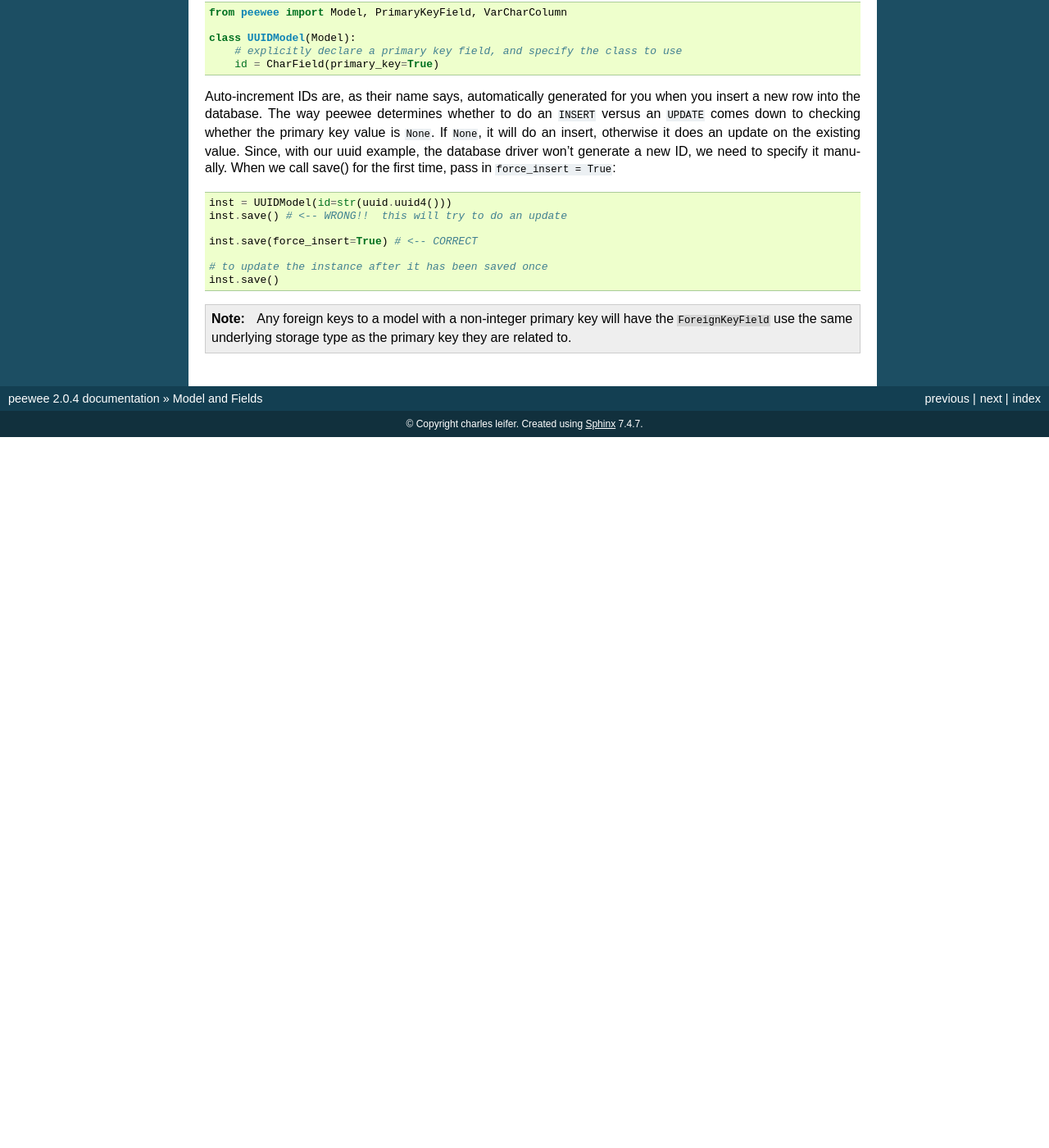
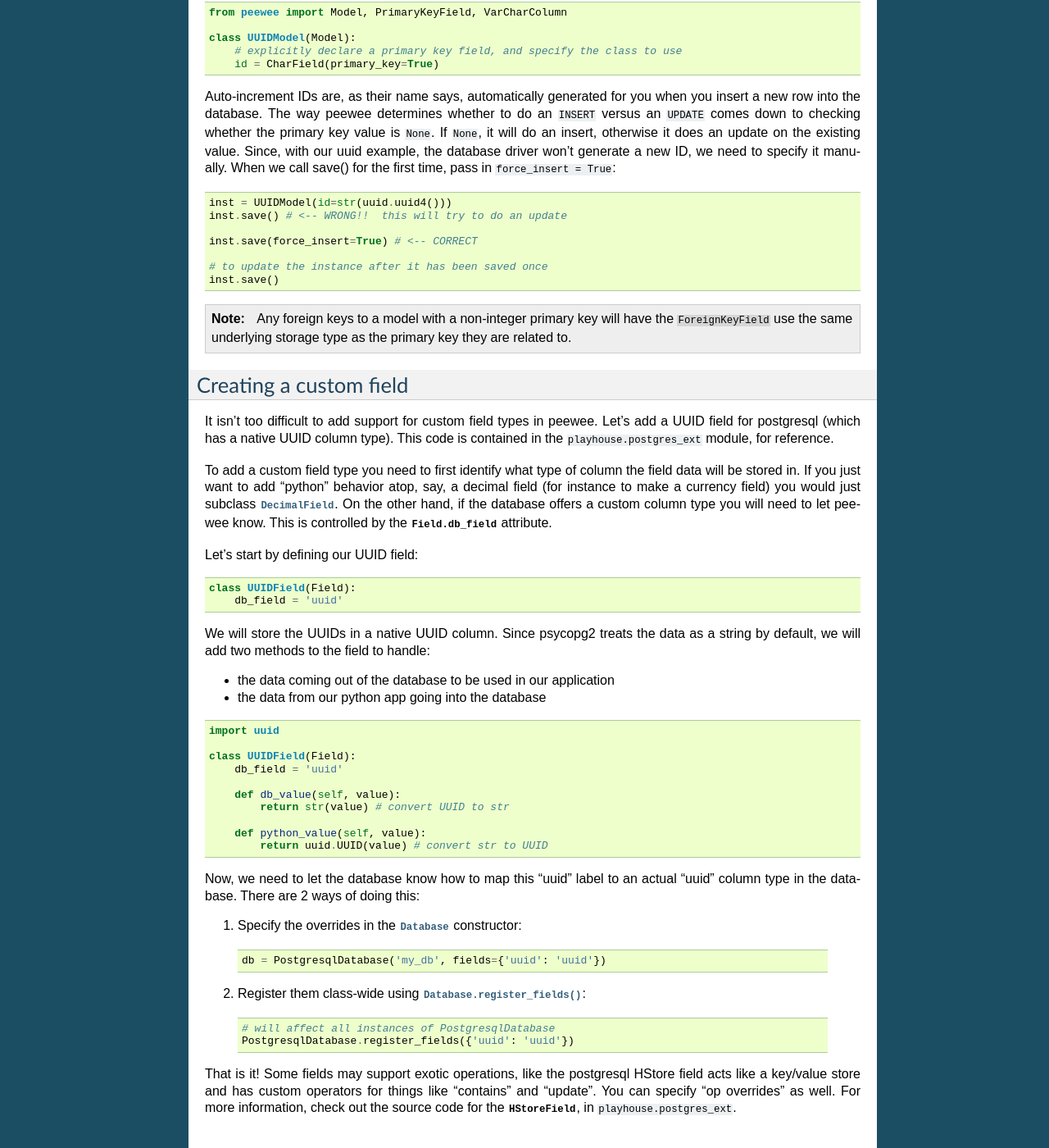
Before and after one commit to coleifer/peewee, a Sphinx documentation site: the page built from docs/peewee/models.rst, in a window 1280 px wide and 1400 px high, scrolled down 6774 px. Shown: the whole window at 82% size. Built offline with Sphinx 7.4.7, drawn with Linux system fonts in a browser that asks for light colours; before the commit the page ends 7307 px from its top, so only the background shows below that; some of the changed text lies outside the part shown.

Commit message:
Adding notes on making a custom field

```diff
--- a/docs/peewee/models.rst
+++ b/docs/peewee/models.rst
@@ -488,3 +488,69 @@ for the first time, pass in ``force_insert = True``:
     Any foreign keys to a model with a non-integer primary key will have the
     ``ForeignKeyField`` use the same underlying storage type as the primary key
     they are related to.
+
+
+.. _custom-fields:
+
+Creating a custom field
+-----------------------
+
+It isn't too difficult to add support for custom field types in peewee. Let's add
+a UUID field for postgresql (which has a native UUID column type). This code is
+contained in the ``playhouse.postgres_ext`` module, for reference.
+
+To add a custom field type you need to first identify what type of column the field
+data will be stored in.  If you just want to add "python" behavior atop, say, a
+decimal field (for instance to make a currency field) you would just subclass
+:py:class:`DecimalField`.  On the other hand, if the database offers a custom
+column type you will need to let peewee know.  This is controlled by the :py:attr:`Field.db_field`
+attribute.
+
+Let's start by defining our UUID field:
+
+.. code-block:: python
+
+    class UUIDField(Field):
+        db_field = 'uuid'
+
+
+We will store the UUIDs in a native UUID column.  Since psycopg2 treats the data as
+a string by default, we will add two methods to the field to handle:
+
+* the data coming out of the database to be used in our application
+* the data from our python app going into the database
+
+.. code-block:: python
+
+    import uuid
+
+    class UUIDField(Field):
+        db_field = 'uuid'
+
+        def db_value(self, value):
+            return str(value) # convert UUID to str
+
+        def python_value(self, value):
+            return uuid.UUID(value) # convert str to UUID
+
+Now, we need to let the database know how to map this "uuid" label to an actual "uuid"
+column type in the database.  There are 2 ways of doing this:
+
+1. Specify the overrides in the :py:class:`Database` constructor:
+
+  .. code-block:: python
+
+      db = PostgresqlDatabase('my_db', fields={'uuid': 'uuid'})
+
+2. Register them class-wide using :py:meth:`Database.register_fields`:
+
+  .. code-block:: python
+
+      # will affect all instances of PostgresqlDatabase
+      PostgresqlDatabase.register_fields({'uuid': 'uuid'})
+
+
+That is it!  Some fields may support exotic operations, like the postgresql HStore field
+acts like a key/value store and has custom operators for things like "contains" and
+"update".  You can specify "op overrides" as well.  For more information, check out
+the source code for the :py:class:`HStoreField`, in ``playhouse.postgres_ext``.
```
Also changed, not shown: docs/peewee/api.rst (line endings or trailing spaces), 1 other file.
